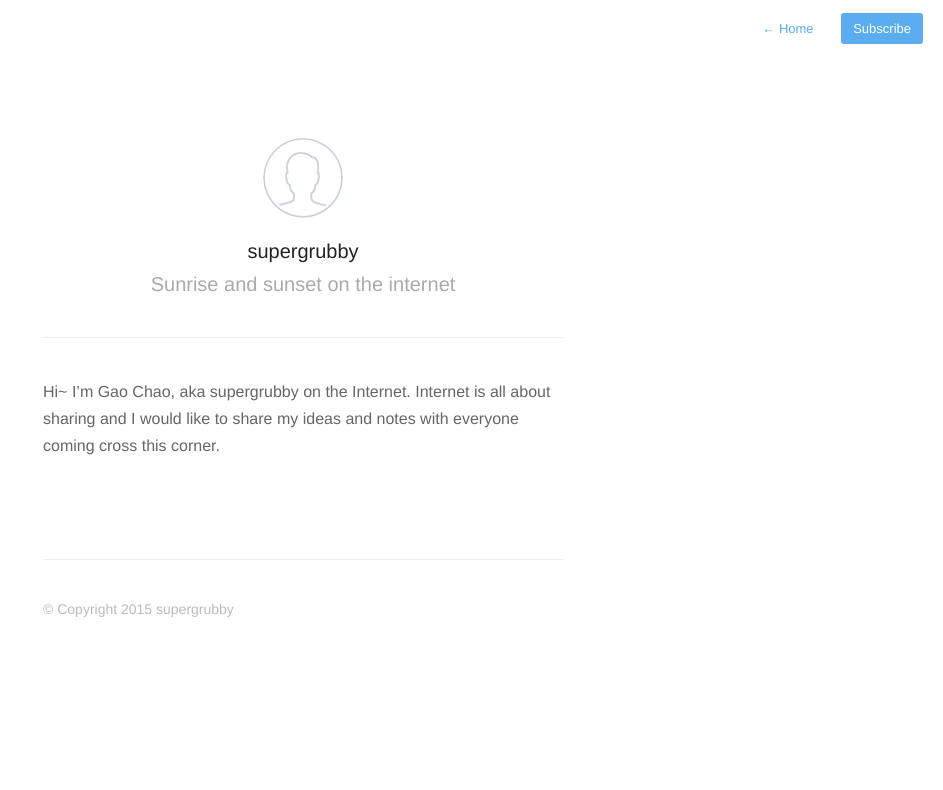
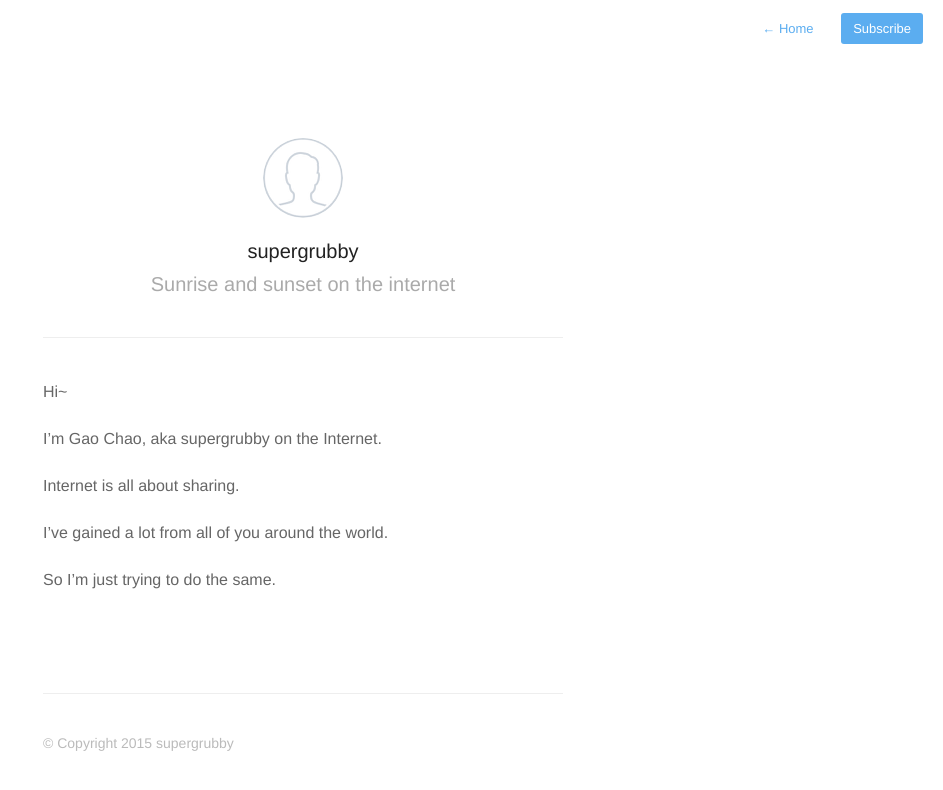
Before and after one commit to dragonhnd/supergrubby_simple, a Jekyll site: the page built from about.md, in a window 1280 px wide. Shown: the top 790 px of the page, without its empty margins (337-1280 px from the left). Built offline with Jekyll 4.4.1, drawn with Linux system fonts in a browser that asks for light colours; nearby versions of some CDN libraries; Markdown is read by kramdown in place of the engine named in the settings.

Commit message:
update about page

```diff
--- a/about.md
+++ b/about.md
@@ -5,8 +5,14 @@ profile: true
 ---
 
 Hi~
+
 I'm Gao Chao, aka supergrubby on the Internet.
-Internet is all about sharing and I would like to share my ideas and notes with everyone coming cross this corner.
+
+Internet is all about sharing.
+
+I've gained a lot from all of you around the world.
+
+So I'm just trying to do the same.
 
 
 {% include footer.html %}
```
